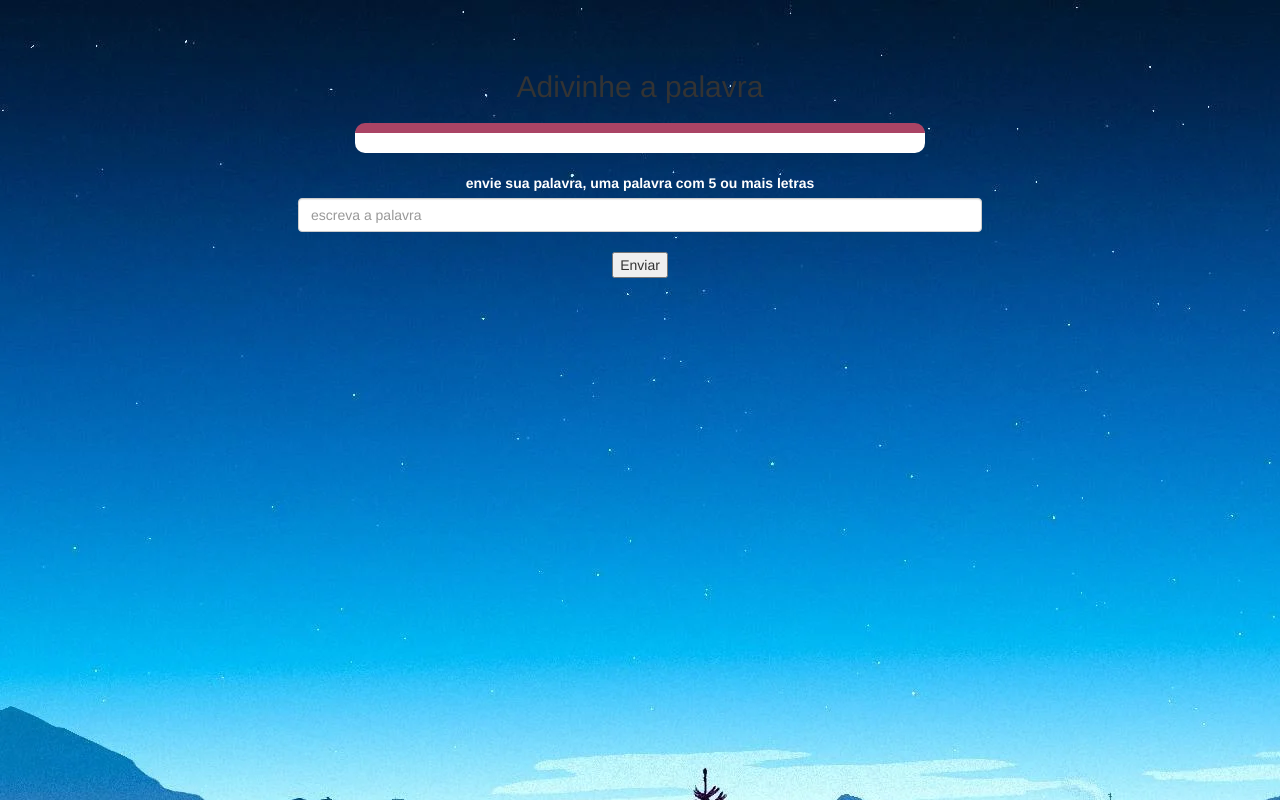
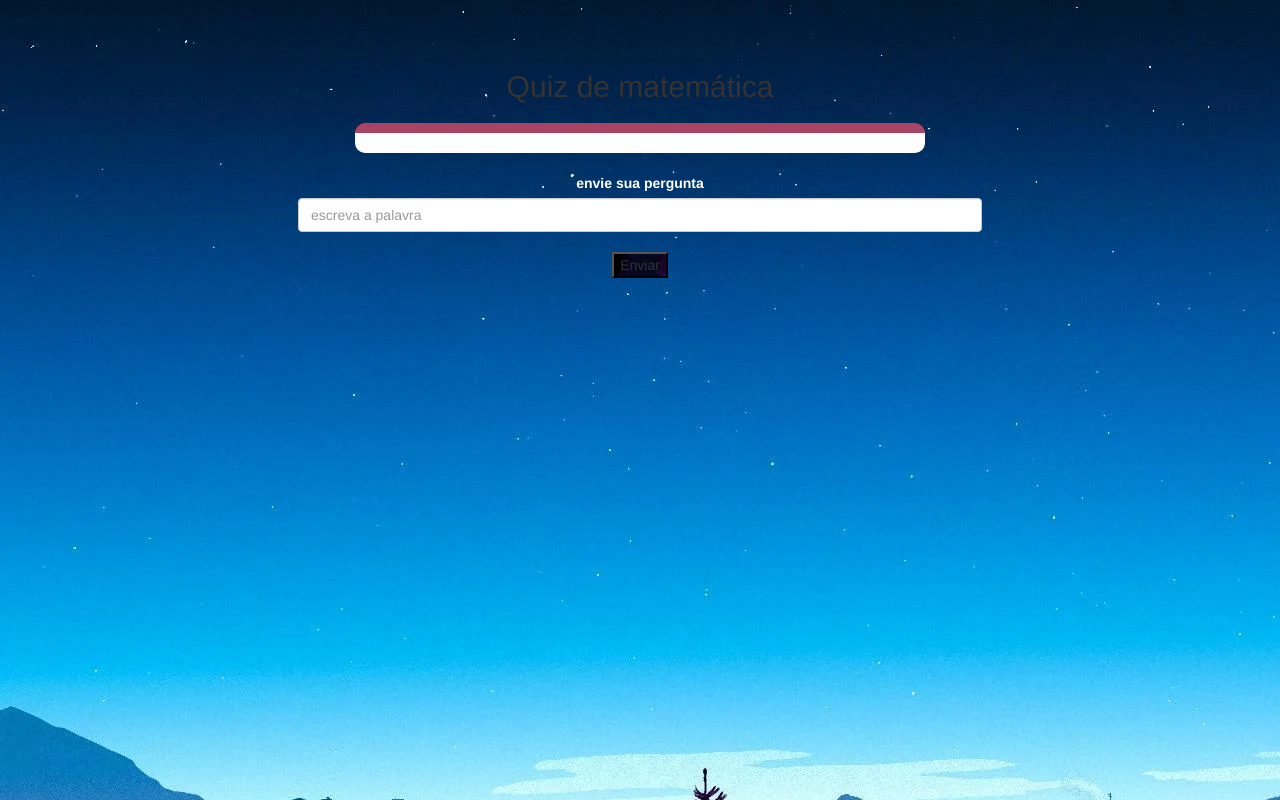
Before and after one commit to AlosyCrazy/Login, a plain HTML site: page game_page.html in a window 1280 px wide. Drawn offline with nearby package versions, Linux system fonts and the light colour scheme.

Commit message:
Add files via upload

```diff
--- a/game.css
+++ b/game.css
@@ -34,7 +34,7 @@ padding: 10px;
 float: none;
 text-align: left;
 }
-#button{
+button{
 	background-image: url(desktop-purple-wallpaper-whatspaper.jpg);
 }
 #input1{
--- a/game_page.html
+++ b/game_page.html
@@ -5,7 +5,7 @@
     <meta http-equiv="X-UA-Compatible" content="IE=edge">
     <meta name="viewport" content="width=device-width, initial-scale=1.0">
 
-    <title>Adivinhe a palavra</title>
+    <title>Quiz de matemática</title>
 
     <link rel="stylesheet" href="https://maxcdn.bootstrapcdn.com/bootstrap/3.4.0/css/bootstrap.min.css">
     <script src="https://ajax.googleapis.com/ajax/libs/jquery/3.4.1/jquery.min.js"></script>
@@ -21,12 +21,12 @@
     <span id="player2Score"></span>
     <div class="container">
         <center>
-            <h2>Adivinhe a palavra</h2>
+            <h2>Quiz de matemática</h2>
             <h3 id="player_question"></h3>
             <h3 id="player_answer"></h3>
             <div id="output" class="col-lg-6"></div>
             <br>
-            <label>envie sua palavra, <b>uma palavra com 5 ou mais letras</b></label>
+            <label>envie sua pergunta</label>
             <input type="text" id="word" class="form-control" placeholder="escreva a palavra">
             <br>
             <button id="send" onclick="send()">Enviar</button>
```
